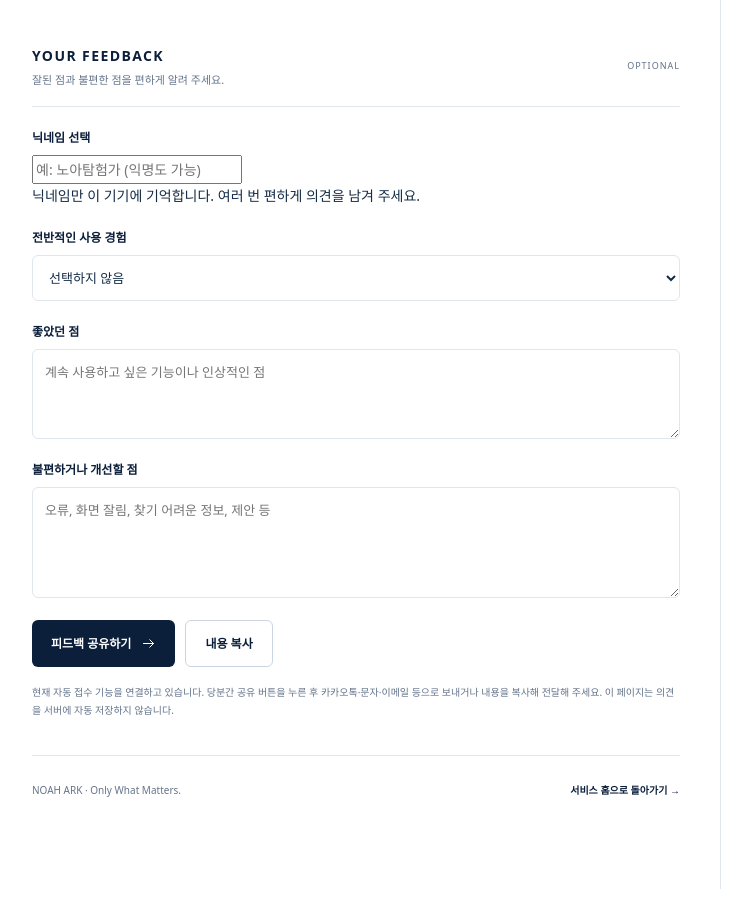
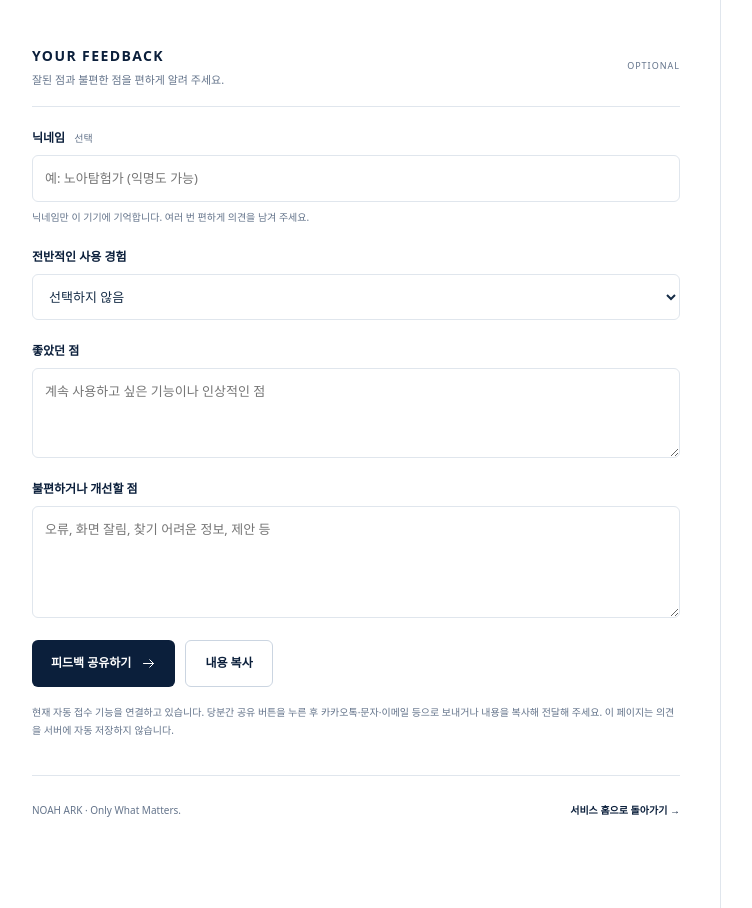
Before and after one commit to Grei8888/NOAH.ark.ai, a Next.js app: page /beta in a window 1280 px wide. Shown: the part 1460-2368 px from the top of the page, without its empty margins (228-980 px from the left). Built offline with nearby package versions, Linux system fonts and the light colour scheme.

Commit message:
style: optional nickname and confirmed one-click feedback state in existing A-layout

```diff
--- a/app/globals.css
+++ b/app/globals.css
@@ -1954,3 +1954,29 @@ section[id] {
   .sourceFreshnessText { flex: 1 1 205px; font-size: 10px; }
   .sourceRefreshButton { padding: 9px 12px; font-size: 10px; }
 }
+
+/* Low-friction recurring beta feedback: same A-layout, no extra form step. */
+.betaFeedback > .betaNickname {
+  display: block;
+  width: 100%;
+  border: 1px solid var(--border);
+  border-radius: 6px;
+  padding: 12px;
+  min-height: 46px;
+  color: var(--navy);
+  background: white;
+  font: inherit;
+  font-size: 13px;
+}
+.betaFeedback > .betaNickname:focus-visible {
+  outline: 2px solid var(--gold);
+  outline-offset: 2px;
+}
+.betaOptionalLabel {
+  color: var(--slate);
+  font-weight: 400;
+  font-size: 10px;
+  margin-left: 6px;
+}
+.betaNicknameHint { color: var(--slate); font-size: 10px; line-height: 1.7; margin: 7px 0 15px; }
+.betaFeedback .betaPrimary:disabled { opacity: .55; cursor: progress; }
```
